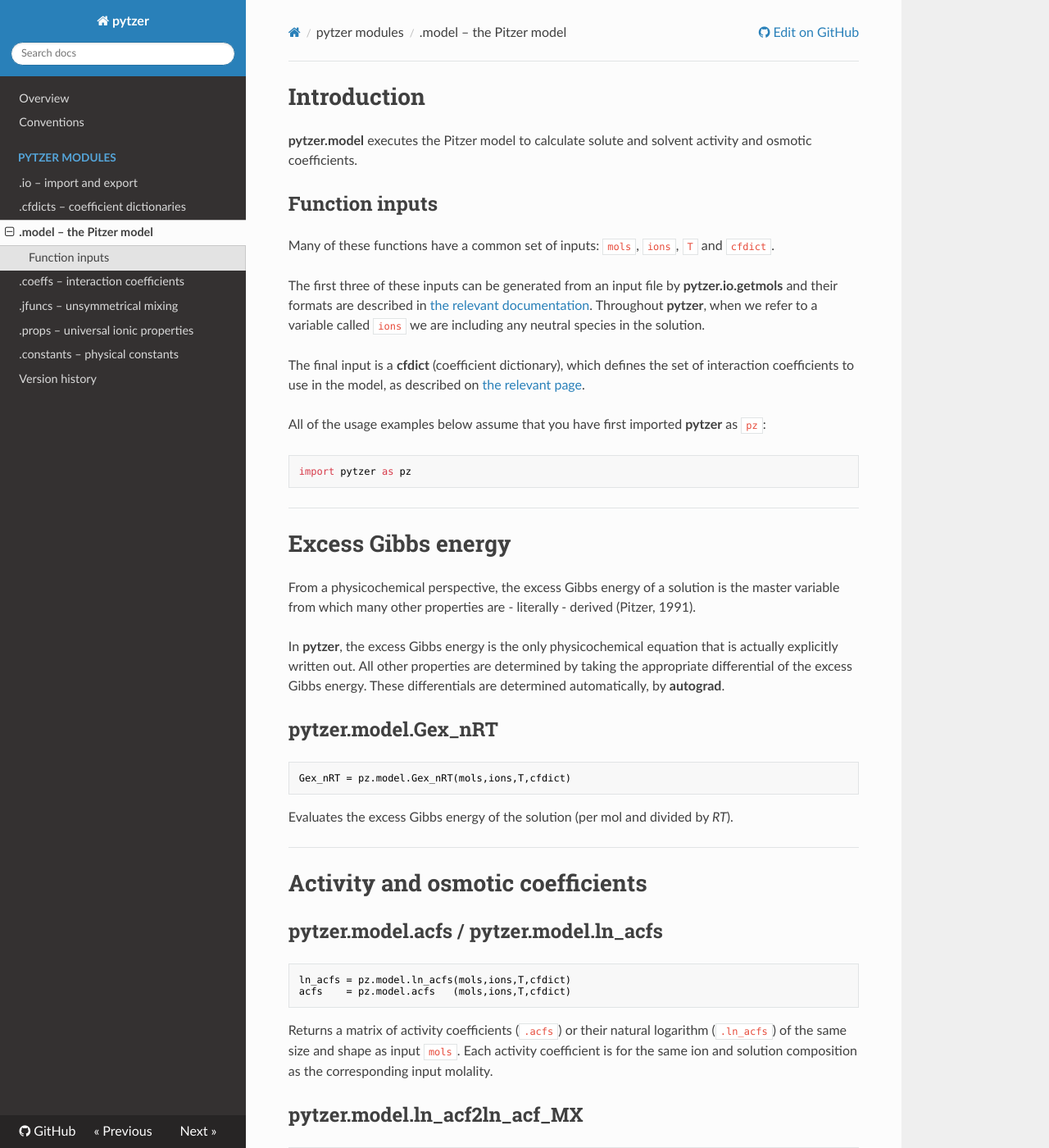
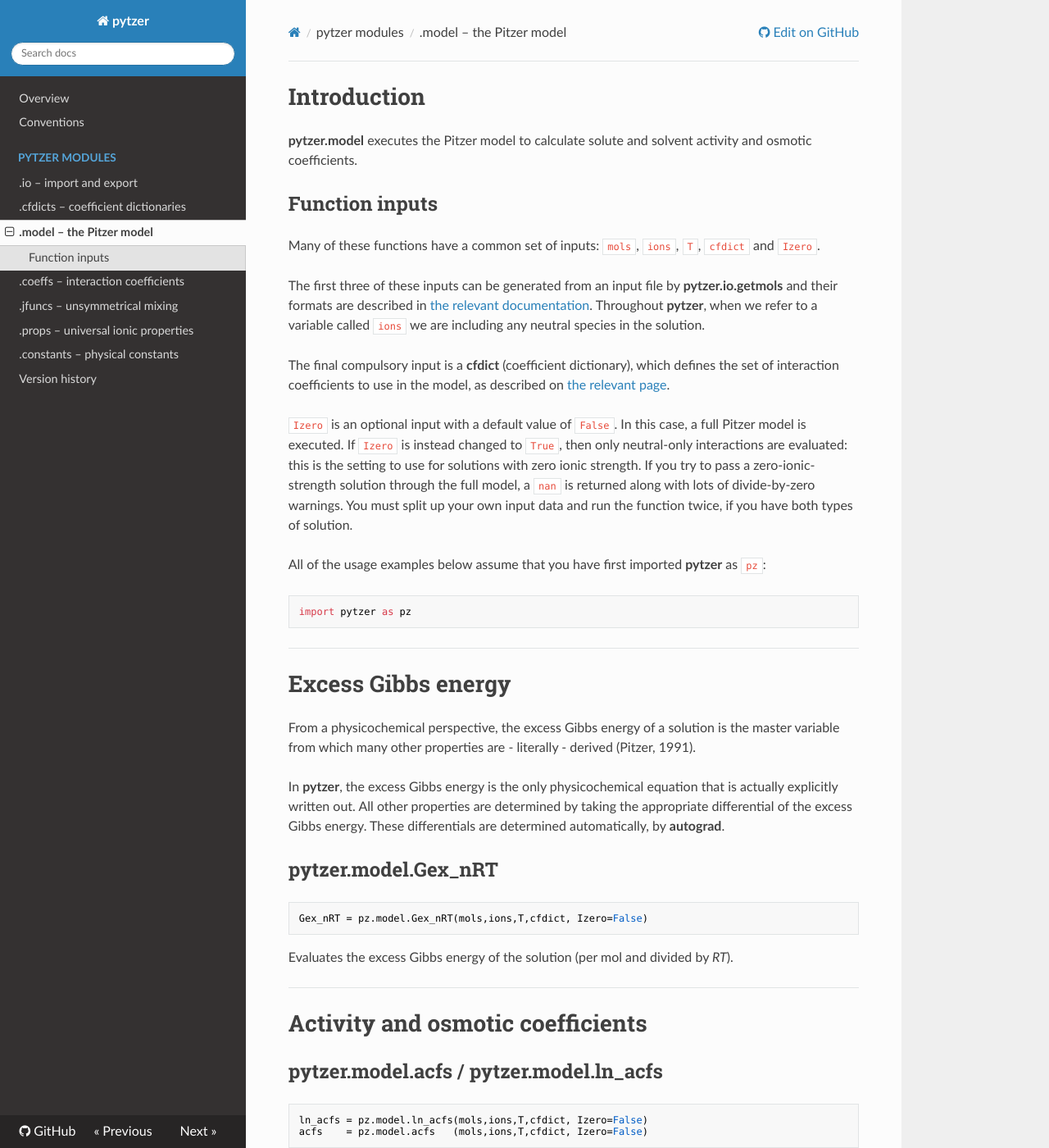
Before and after one commit to mvdh7/pytzer, an MkDocs documentation site: the page built from docs/modules/model.md, in a window 1280 px wide and 1400 px high. Shown: the whole window at 82% size. Built offline with MkDocs 1.6.1, drawn with Linux system fonts in a browser that asks for light colours; nearby versions of some CDN libraries; some of the changed text lies outside the part shown.

Commit message:
Solved the zero ionic strength problem (for now)

````diff
--- a/docs/modules/model.md
+++ b/docs/modules/model.md
@@ -4,11 +4,13 @@
 
 ## Function inputs
 
-Many of these functions have a common set of inputs: `mols`, `ions`, `T` and `cfdict`.
+Many of these functions have a common set of inputs: `mols`, `ions`, `T`, `cfdict` and `Izero`.
 
 The first three of these inputs can be generated from an input file by **pytzer.io.getmols** and their formats are described in [the relevant documentation](../io/#pytzeriogetmols). Throughout **pytzer**, when we refer to a variable called `ions` we are including any neutral species in the solution.
 
-The final input is a **cfdict** (coefficient dictionary), which defines the set of interaction coefficients to use in the model, as described on [the relevant page](../cfdicts).
+The final compulsory input is a **cfdict** (coefficient dictionary), which defines the set of interaction coefficients to use in the model, as described on [the relevant page](../cfdicts).
+
+`Izero` is an optional input with a default value of `False`. In this case, a full Pitzer model is executed. If `Izero` is instead changed to `True`, then only neutral-only interactions are evaluated: this is the setting to use for solutions with zero ionic strength. If you try to pass a zero-ionic-strength solution through the full model, a `nan` is returned along with lots of divide-by-zero warnings. You must split up your own input data and run the function twice, if you have both types of solution.
 
 All of the usage examples below assume that you have first imported **pytzer** as `pz`:
 
@@ -27,7 +29,7 @@ In **pytzer**, the excess Gibbs energy is the only physicochemical equation that
 ## pytzer.model.Gex_nRT
 
 ```python
-Gex_nRT = pz.model.Gex_nRT(mols,ions,T,cfdict)
+Gex_nRT = pz.model.Gex_nRT(mols,ions,T,cfdict, Izero=False)
 ```
 
 Evaluates the excess Gibbs energy of the solution (per mol and divided by *RT*).
@@ -39,8 +41,8 @@ Evaluates the excess Gibbs energy of the solution (per mol and divided by *RT*).
 ## pytzer.model.acfs / pytzer.model.ln_acfs
 
 ```python
-ln_acfs = pz.model.ln_acfs(mols,ions,T,cfdict)
-acfs    = pz.model.acfs   (mols,ions,T,cfdict)
+ln_acfs = pz.model.ln_acfs(mols,ions,T,cfdict, Izero=False)
+acfs    = pz.model.acfs   (mols,ions,T,cfdict, Izero=False)
 ```
 
 Returns a matrix of activity coefficients (`.acfs`) or their natural logarithm (`.ln_acfs`) of the same size and shape as input `mols`. Each activity coefficient is for the same ion and solution composition as the corresponding input molality.
@@ -56,7 +58,7 @@ Combines the natural logarithms of the activity coefficients of a cation (`ln_ac
 ## pytzer.model.osm
 
 ```python
-osm = pz.model.osm(mols,ions,T,cfdict)
+osm = pz.model.osm(mols,ions,T,cfdict, Izero=False)
 ```
 
 Calculates the osmotic coefficient for each input solution composition.
@@ -82,6 +84,10 @@ Converts a water activity (`aw`) into an osmotic coefficient (`osm`).
 # Pitzer model subfunctions
 
 **pytzer.model** breaks down the full Pitzer model equation into some component subfunctions for clarity.
+
+## pytzer.model.Istr
+
+Calculate the ionic strength of the solution. Input `zs` can be generated using **pytzer.props.charges**.
 
 ## pytzer.model.fG
 
````
Also changed, not shown: docs/version-history.md (+6 -4 lines), 2 other files.
